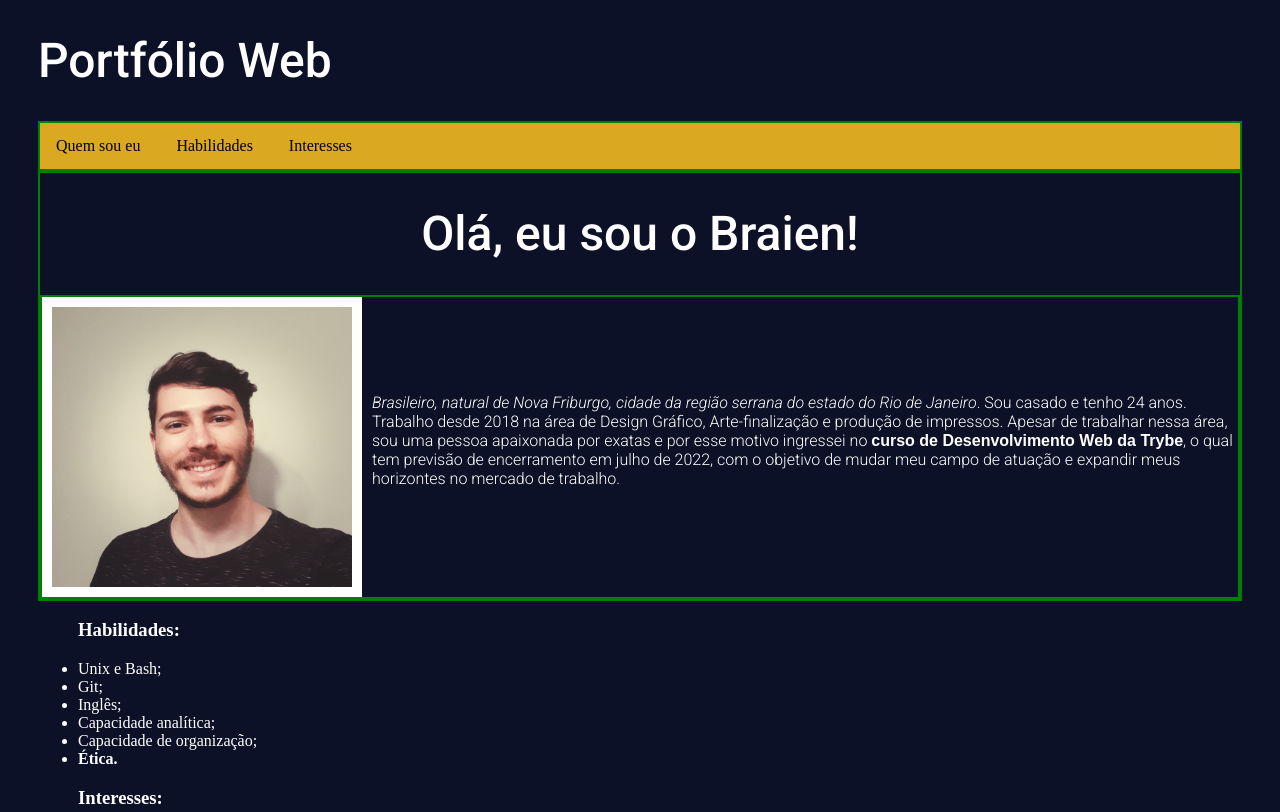
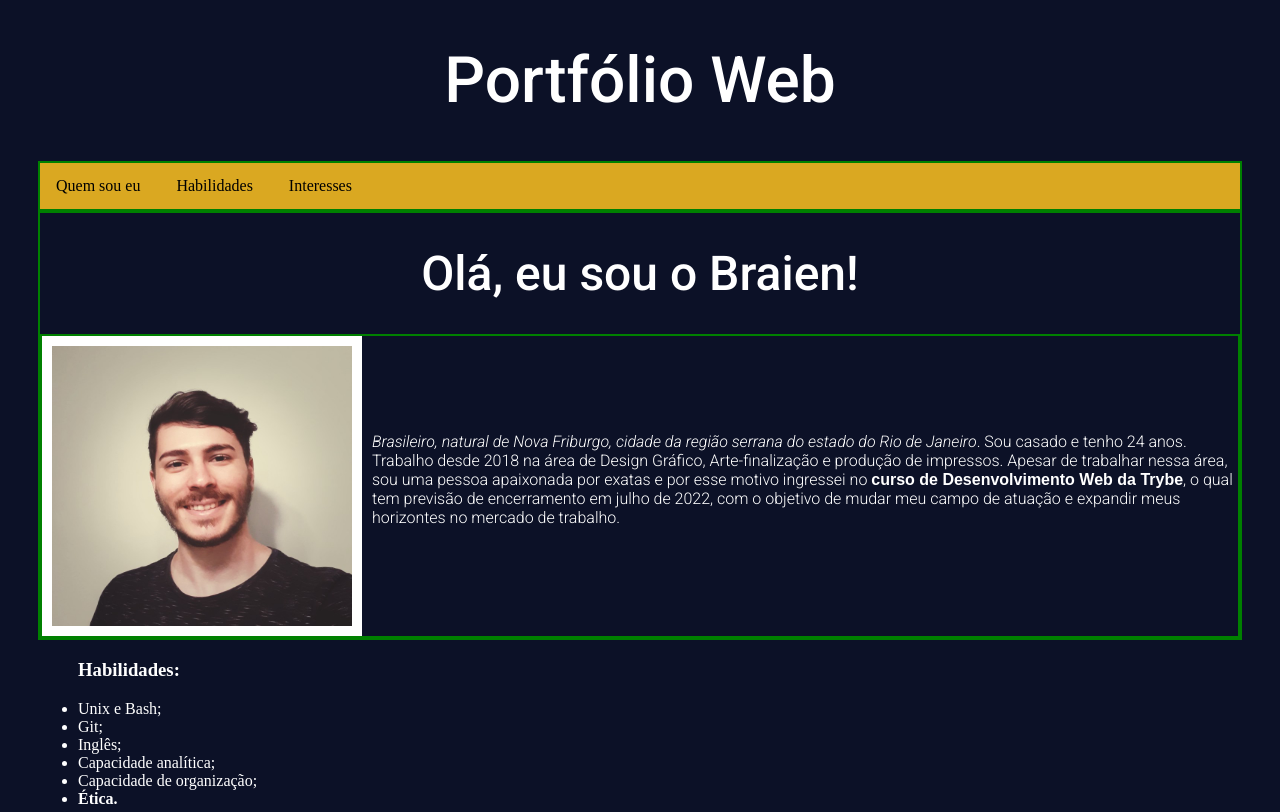
Before and after one commit to braien-machado/braien-machado.github.io, a plain HTML site: page index.html in a window 1280 px wide. Shown: the top 812 px of the page. Drawn offline with Linux system fonts and the light colour scheme.

Commit message:
centraliza inicio

```diff
--- a/index.html
+++ b/index.html
@@ -9,7 +9,7 @@
 </head>
 
 <body>
-    <h1 id="voltar">Portfólio Web</h1>
+    <h1 class="inicio" id="voltar">Portfólio Web</h1>
     <div class="menu">
       <ul class="menu-superior">
 
--- a/style.css
+++ b/style.css
@@ -10,7 +10,7 @@ h1{
   font-size: 3em;
 }
 
-#inicio{
+.inicio{
   font-size: 4em;
   text-align:center;
 }
```
